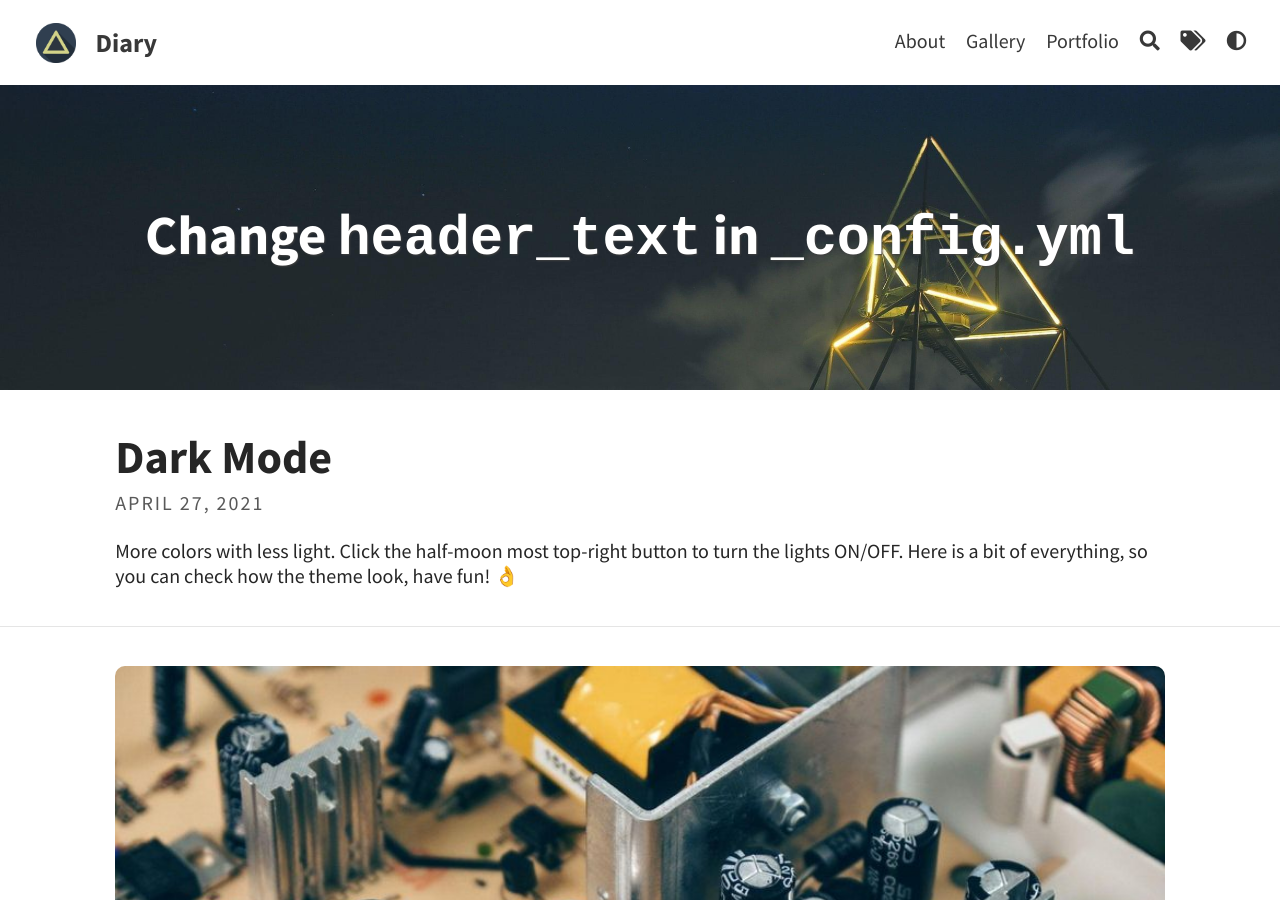
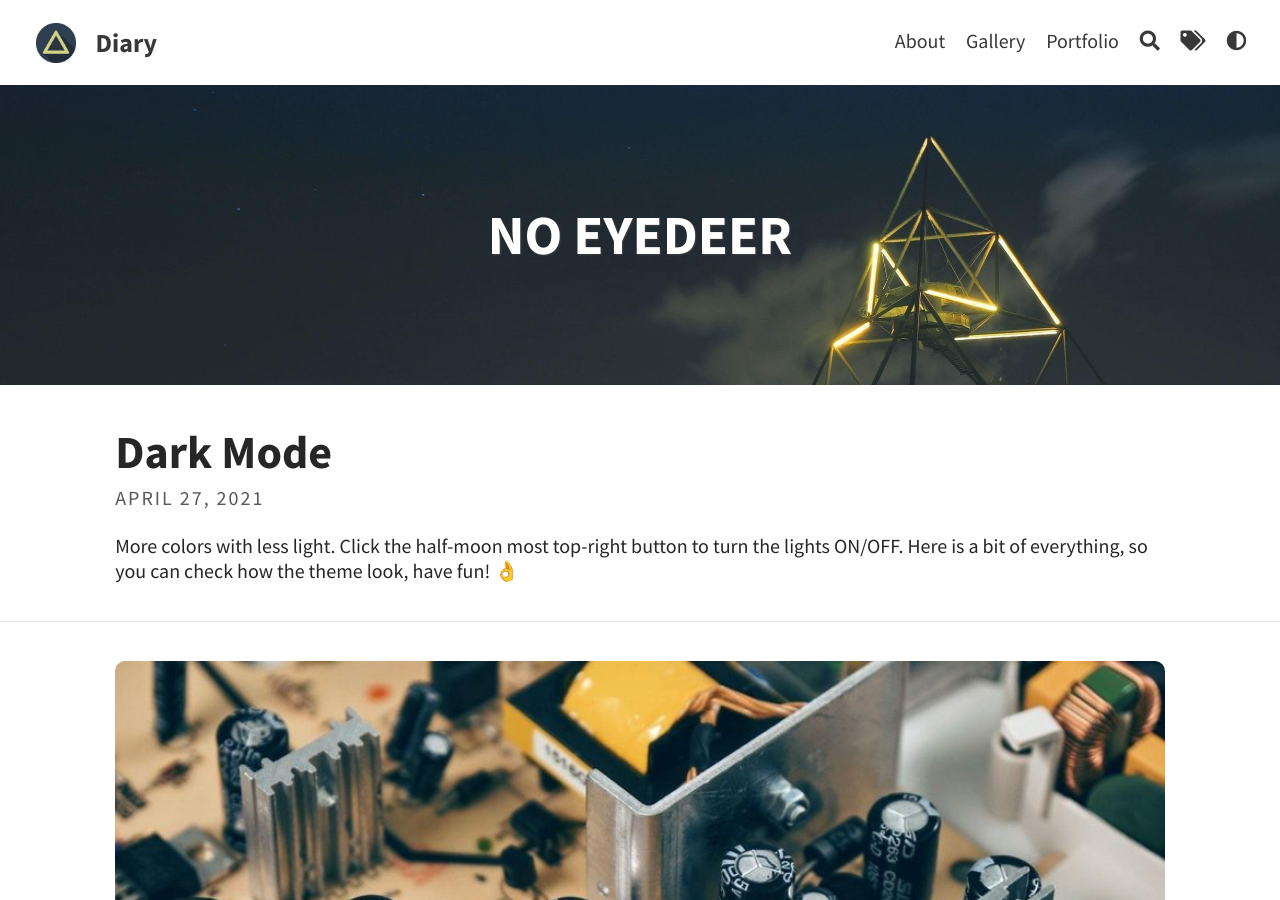
Before and after one commit to sixicode/sixicode.github.io, a Jekyll site: the page built from index.html, in a window 1280 px wide and 900 px high. Built offline with Jekyll 4.4.1, drawn with Linux system fonts in a browser that asks for light colours; nearby versions of some CDN libraries; library files that are not in the unit come from our copies; the list of posts is cut into pages by our own code; comment, search, counter and statistics services are not loaded; some of the changed text lies outside the part shown.

Commit message:
update config.yml

```diff
--- a/_config.yml
+++ b/_config.yml
@@ -4,16 +4,15 @@ url: "https://sixicode.github.io"
 
 # THEME-SPECIFIC CONFIGURATION
 title: Diary                                    # site's title
-description: "NO EYEDEER"      # used by search engines
+description: "YES EYEDEER"      # used by search engines
 avatar: assets/img/triangle.png                         # Empty for no avatar in navbar
 favicon: assets/favicon.ico                             # Icon displayed in the tab
 
 # Header and footer text
-header_text: Change <code>header_text</code> in <code>_config.yml</code>  # Change Blog header text
+header_text: NO EYEDEER # Change Blog header text
 header_feature_image: assets/img/header/triangular.jpeg
 header_feature_image_responsive: true
-footer_text: >
-  Powered by <a href="https://jekyllrb.com/">Jekyll</a> with <a href="https://github.com/sylhare/Type-on-Strap">Type on Strap</a>
+footer_text: " "
 
 # Blog
 excerpt: true                                           # Or "truncate" (first 250 characters), "false" to disable
```
Also changed, not shown: README.md (deleted).
